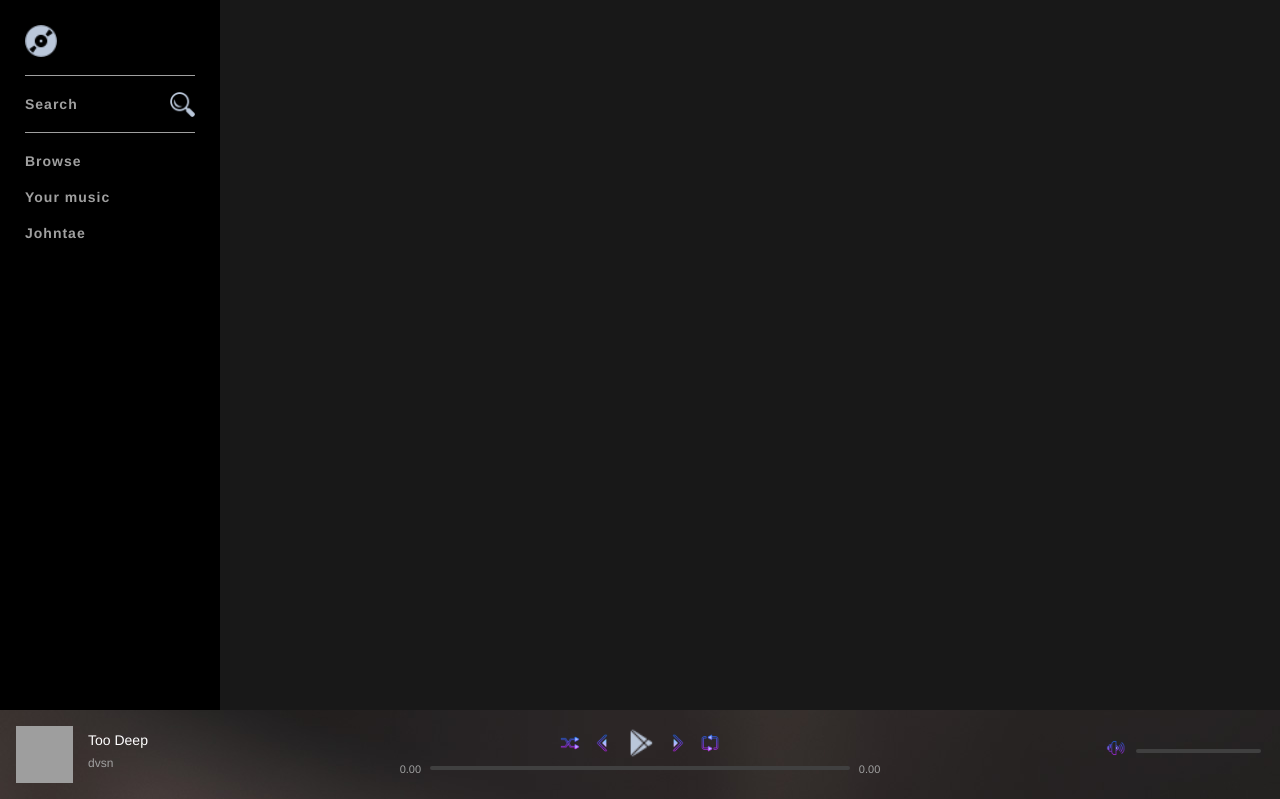
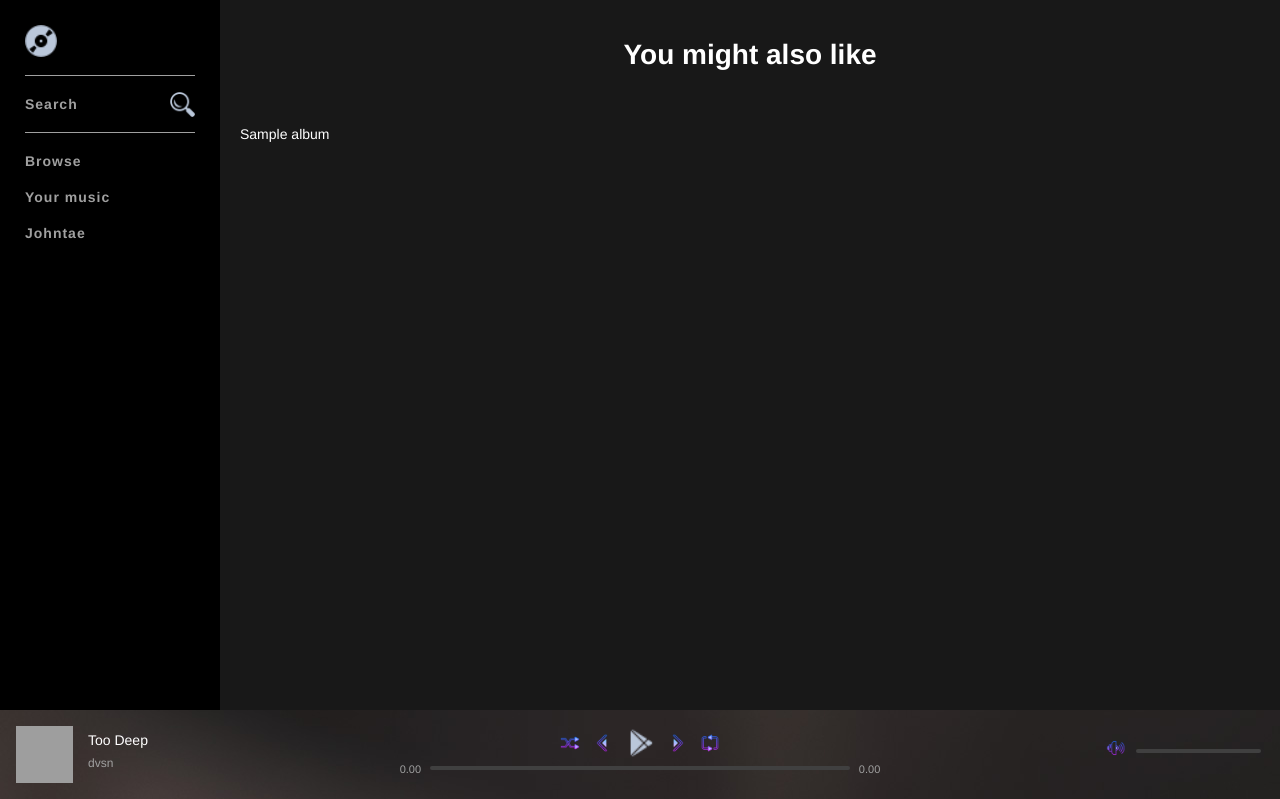
Before and after one commit to johntaestroud/stroudify, a PHP site: page / in a window 1280 px wide. Shown: the top 799 px of the page. Run offline with PHP 8.4, Linux system fonts and the light colour scheme; tables that the repository leaves empty or names only in its code hold one stand-in row (values such as "Sample post"); data that the repository does not hold is empty; grey boxes are pictures that could not be loaded.

Commit message:
styling the album

```diff
--- a/assets/css/style.css
+++ b/assets/css/style.css
@@ -216,3 +216,20 @@ body {
 	padding: 0 20px;
 
 }
+
+.pageHeadingBig {
+	padding: 20px;
+	text-align: center;
+}
+
+.gridViewItem {
+	display: inline-block;
+	margin-right: 20px;
+	width: 29%;
+	max-width: 200px;
+	min-width: 150px;
+}
+
+.gridViewItem img {
+	width: 100%;
+}
--- a/index.php
+++ b/index.php
@@ -1,2 +1,31 @@
 <?php include("includes/header.php");?>
+
+<h1 class="pageHeadingBig">You might also like</h1>
+
+<div class="gridViewContainer">
+
+	<?php
+	  $albumQuery = mysqli_query($con, "SELECT * FROM albums ORDER BY RAND() LIMIT 10");
+
+	  while($row = mysqli_fetch_array($albumQuery)) {
+
+
+
+	  	echo "<div class='gridViewItem'>
+
+		  		  <img src='" . $row['artworkPath'] ."'>
+
+		  		  <div class='gridViewInfo'>"
+		  		      . $row['title'] .
+		  		  "</div>
+
+	  		  </div>";
+	 }
+
+
+	?>
+
+</div>
+
+
 <?php include("includes/footer.php");?>
```
Also changed, not shown: footer.php (added, +11 -0 lines), header.php (added, +30 -0 lines).
